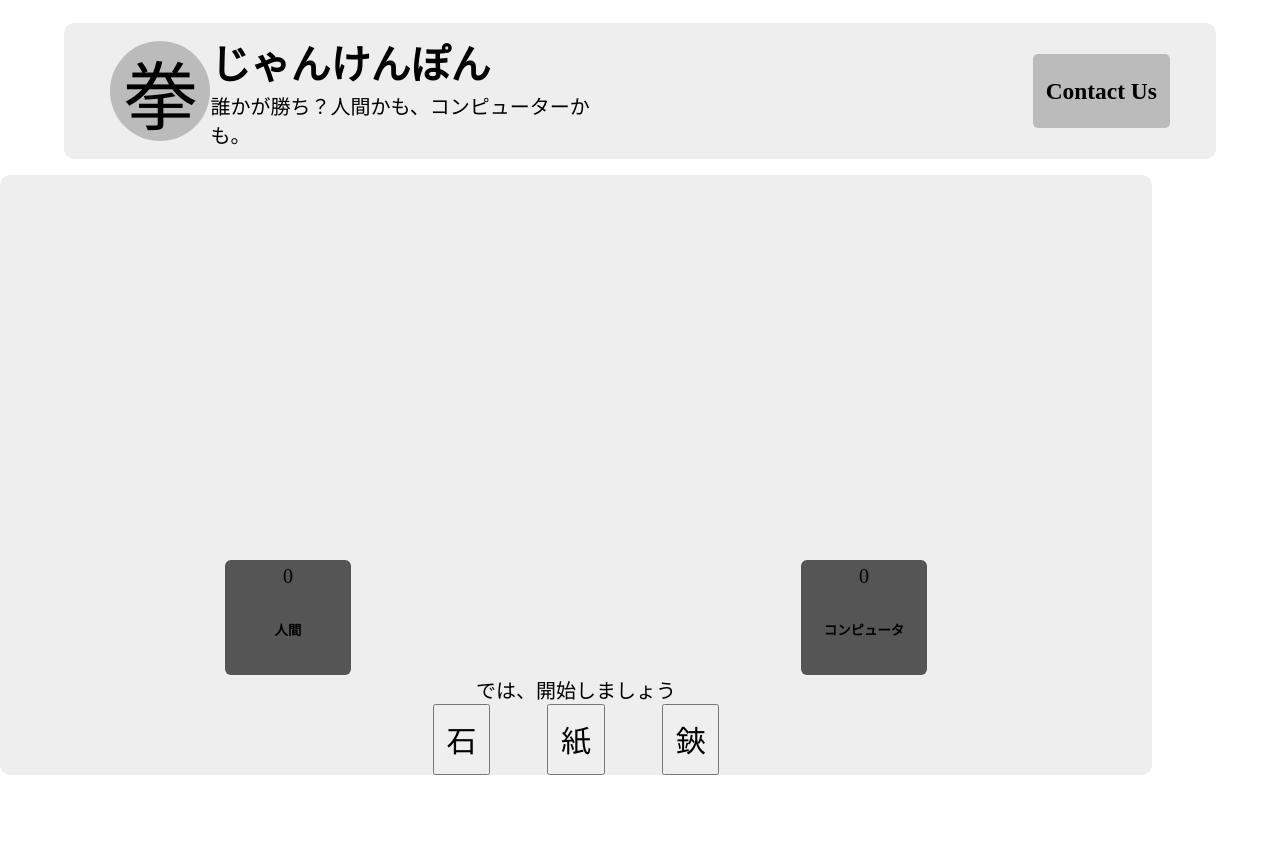
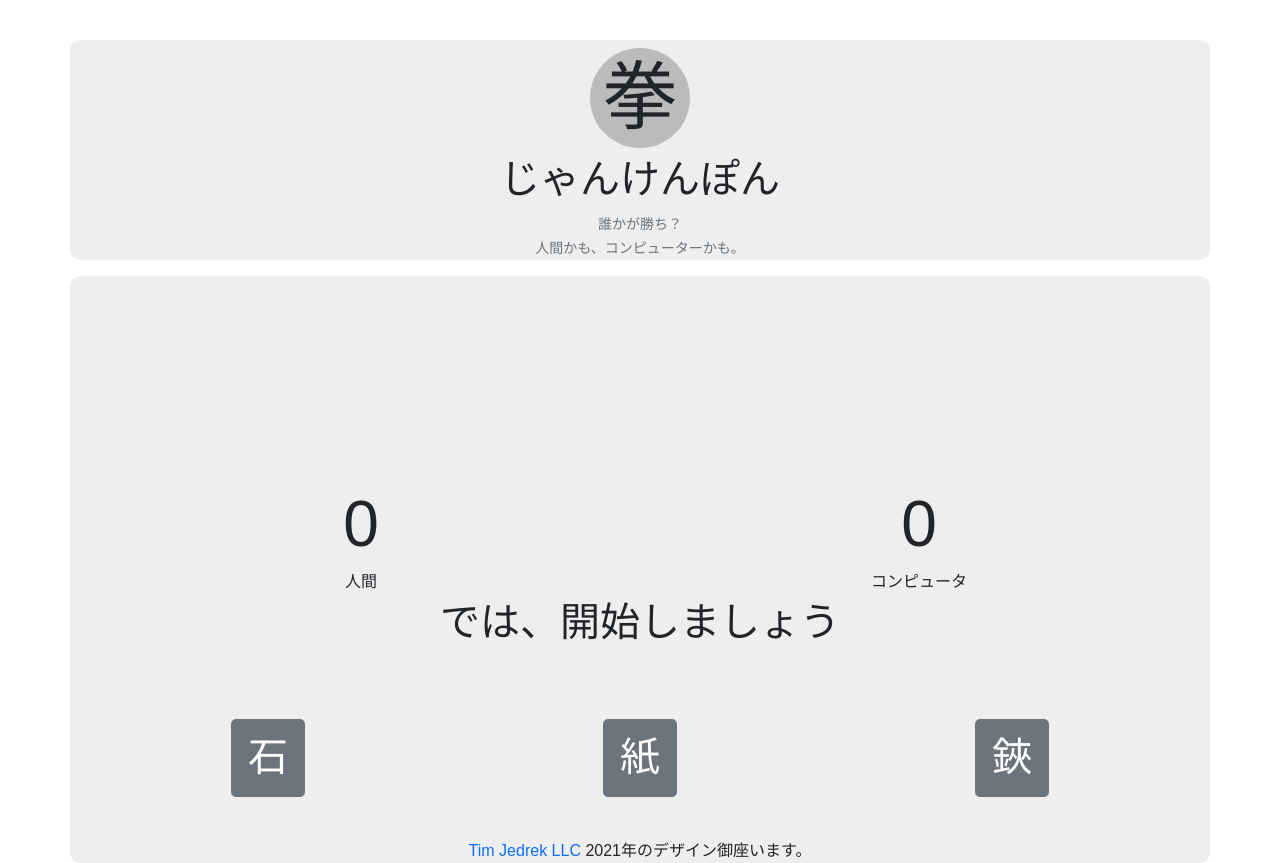
Before and after one commit to timjedrek/rock-paper-scissors, a plain HTML site: page index.html in a window 1280 px wide. Before the commit the page ends 800 px from the top, so only its background shows below. Drawn offline with nearby package versions, Linux system fonts and the light colour scheme; a web font is replaced by a local one.

Commit message:
implemented bootstrap

```diff
--- a/app.js
+++ b/app.js
@@ -25,7 +25,7 @@ function playRound(humanAnswer) {
     //Tie
     if (humanAnswer == computerAnswer) {
         roundWinner = "tie"
-        document.getElementById("status-area-box").innerHTML = `You chose ${humanAnswer} and the computer chose ${computerAnswer}. <h5>It's a tie<h5>`;
+        document.getElementById("status-area-box").innerHTML = `人間は${translate(humanAnswer)}。コンピュータは${translate(computerAnswer)}。<br>今回は引き分け`;
     }
 
     //Human Win
@@ -37,7 +37,7 @@ function playRound(humanAnswer) {
         roundWinner = "human";
         humanScore ++;
         document.getElementById("human-score-number").innerHTML = humanScore;
-        document.getElementById("status-area-box").innerHTML = `You chose ${humanAnswer} and the computer chose ${computerAnswer}. <h5>Human wins this round<h5>`;
+        document.getElementById("status-area-box").innerHTML = `人間は${translate(humanAnswer)}。コンピュータは${translate(computerAnswer)}。<br>今回は人間が勝った`;
     }
 
     //Computer Win
@@ -45,7 +45,7 @@ function playRound(humanAnswer) {
         roundWinner = "computer";
         computerScore ++;
         document.getElementById("computer-score-number").innerHTML = computerScore;
-        document.getElementById("status-area-box").innerHTML = `You chose ${humanAnswer} and the computer chose ${computerAnswer}. <h5>Computer wins this round<h5>`;
+        document.getElementById("status-area-box").innerHTML = `人間は${translate(humanAnswer)}。コンピュータは${translate(computerAnswer)}。<br>今回はコンピュータが勝った`;
     }
 
     scoreCounter();
@@ -60,15 +60,15 @@ function playRound(humanAnswer) {
 function scoreCounter() {
     if (humanScore >= 3) {
         winner = "human";
-        document.getElementById("status-area-box").innerHTML = `Human is the winner of the game. play again?`;
-        document.getElementById("user-selection").innerHTML = `<button onClick="bringBackSelection()">もう一回？</button>`
+        document.getElementById("status-area-box").innerHTML = `人間は成功です！`;
+        document.getElementById("user-selection").innerHTML = `<div class="col-sm-4 text-center"><button onClick="bringBackSelection()" class="btn btn-secondary btn-lg">もう一回？</button></div>`
         return ;
     }
 
     if (computerScore >= 3) {
         winner = "computer";
-        document.getElementById("status-area-box").innerHTML = `Computer is the winner of the game. Play again?`;
-        document.getElementById("user-selection").innerHTML = `<button onClick="bringBackSelection()">もう一回？</button>`
+        document.getElementById("status-area-box").innerHTML = `人間は失敗です！`;
+        document.getElementById("user-selection").innerHTML = `<div class="col-sm-4 text-center"><button onClick="bringBackSelection()" class="btn btn-secondary btn-lg">もう一回？</button></div>`
         return;
     }
 
@@ -88,9 +88,15 @@ function updateImage (humanAnswer, computerAnswer) {
 
 function bringBackSelection () {
     document.getElementById("user-selection").innerHTML = `
-    <button onclick="playRound('Rock')">石</button>
-    <button onClick="playRound('Paper')">紙</button>
-    <button onclick="playRound('Scissors')">鋏</button>
+    <div class="col-sm-4 text-center">
+        <button class="btn btn-secondary btn-lg" onclick="playRound('Rock')">石</button>
+    </div>
+    <div class="col-sm-4 text-center">
+        <button class="btn btn-secondary btn-lg" onClick="playRound('Paper')">紙</button>
+    </div>
+    <div class="col-sm-4 text-center">
+        <button class="btn btn-secondary btn-lg" onclick="playRound('Scissors')">鋏</button>
+    </div>
     `;
     reset();
     return;
@@ -102,7 +108,32 @@ function reset () {
     document.getElementById("computer-score-number").innerHTML = "0";
     document.getElementById("human-score-number").innerHTML = "0";
     document.getElementById("status-area-box").innerHTML = `では、開始しましょう`;
-    document.getElementById("selection-image-space-human").innerHTML = null;
-    document.getElementById("selection-image-space-computer").innerHTML = null;
+    document.getElementById("selection-image-space-human").innerHTML = `
+    <div class="image-container">
+        <img src="media/無い.png" alt="this is where the human hand goes">
+    </div>
+    `;
+    document.getElementById("selection-image-space-computer").innerHTML = `
+    <div class="image-container">
+        <img src="media/無い.png" alt="this is where the human hand goes">
+    </div>
+    `;
     return;
 }
+
+function translate(text) {
+    let translatedText;
+    if (text == "Rock") {
+        translatedText = "石";
+    }
+    else if (text == "Paper") {
+        translatedText = "紙";
+    }
+    else if (text == "Scissors") {
+        translatedText = "鋏";
+    }
+    else {
+        translatedText = "error"
+    }
+    return translatedText;
+}
--- a/index.html
+++ b/index.html
@@ -5,64 +5,110 @@
     <meta http-equiv="X-UA-Compatible" content="IE=edge">
     <meta name="viewport" content="width=device-width, initial-scale=1.0">
     <title>じゃんけんぽん</title>
-    <link rel="icon" type="image/x-icon" href=“media/favicon.ico">
-    <link rel="stylesheet" href="style.css">
+    <link rel="icon" type="image/x-icon" href="media/favicon.ico">
+    <link href="https://cdn.jsdelivr.net/npm/bootstrap@5.1.3/dist/css/bootstrap.min.css" rel="stylesheet">
+    <link rel="stylesheet" href="style2.css">
     <link rel="preconnect" href="https://fonts.googleapis.com">
     <link rel="preconnect" href="https://fonts.gstatic.com" crossorigin>
     <link href="https://fonts.googleapis.com/css2?family=Yuji+Boku&display=swap" rel="stylesheet">
 </head>
 <body>
-    <div class="header">
-        <div class="logo-container">
-            <div class="logo">
-                拳
+    <div class="header m-3">
+        <div class="container d-flex justify-content-center">
+            <div class="row ">
+                <div class="col-12">
+                    <div class="logo-container d-flex justify-content-center p-2">
+                        <div class="logo ">拳</div>
                     </div>
-            <div class="logo-text">
+                    <div class="logo-text col-md-12 text-center">
                         <h1>じゃんけんぽん</h1>
-                誰かが勝ち？人間かも、コンピューターかも。
-            </div>
-        </div>
-        <div class="menu">
-            <div class="menu-text">
-                <h3><a href="mailto:tim@timjedrek.com">Contact Us</a></h3>
+                        <small class="text-muted ">誰かが勝ち？<br/>人間かも、コンピューターかも。</small>
                     </div>
                 </div>
             </div>
-    <div class="game-container">
-        <div class="selection-image-space">
-            <div class="selection-image-space-human" id="selection-image-space-human">
-               <!-- <img src="media/お金持ち.png" alt="Scissors">-->
-            </div>
-            <div class="selection-image-space-computer" id="selection-image-space-computer">
-                <!-- <img src="media/お金持ち.png" alt="Paper"> -->
         </div>
     </div>
 
-        <div class="score-board">
-            <div class="human-score">
+
+    <div class="game-container container">
+        <div class="selection-image-space row justify-content-center">
+            <div class="selection-image-space-human col-sm-6 d-flex justify-content-center" id="selection-image-space-human">
+                <div class="image-container">
+                    <img src="media/無い.png" alt="this is where the human hand goes">
+                </div>
+            </div>
+            <div class="selection-image-space-computer col-sm-6 d-flex justify-content-center" id="selection-image-space-computer">
+                <div class="image-container">
+                    <img src="media/無い.png" alt="this is where the human hand goes">
+
+                </div>
+        </div>
+
+        <div class="score-board row">
+            <div class="human-score col-sm-6 d-flex justify-content-center">
                 <div id="human-score-number">0</div>
+            </div>
+
+            <div class="computer-score col-sm-6 d-flex justify-content-center">
+                <div id="computer-score-number">0</div>
+
+            </div>
+        </div>
+
+        <div class="score-board-players row">
+            <div class="col-sm-6 d-flex justify-content-center">
+                <div class="player-title">
                     <h6>人間</h6>
                 </div>
+            </div>
 
-            <div class="computer-score">
-                <div id="computer-score-number">0</div>
+            <div class="col-sm-6 d-flex justify-content-center">
+                <div class="player-title">
                     <h6>コンピュータ</h6>
                 </div>
             </div>
 
+        </div>
+
+        <div class="row ">
+            <div class="col-12 text-center ">
                     <div class="status-area">
-            <div id="status-area-box">
-                では、開始しましょう
+                        <h1 class="display-6" id="status-area-box">では、開始しましょう </h1>
+                    </div>
+                </h1>
             </div>
         </div>
 
-        <div id="user-selection" class="user-selection">
-            <button onclick="playRound('Rock')">石</button>
-            <button onClick="playRound('Paper')">紙</button>
-            <button onclick="playRound('Scissors')">鋏</button>
+        <div id="user-selection" class="user-selection row justify-content-md-center">
+            <div class="col-sm-4 text-center">
+                <button class="btn btn-secondary btn-lg" onclick="playRound('Rock')">石</button>
             </div>
+            <div class="col-sm-4 text-center">
+                <button class="btn btn-secondary btn-lg" onClick="playRound('Paper')">紙</button>
+            </div>
+            <div class="col-sm-4 text-center">
+                <button class="btn btn-secondary btn-lg" onclick="playRound('Scissors')">鋏</button>
+            </div>
+        </div>
+    </div>
+    <div class="container">
+        <div class="footer">
+            <div class="d-flex justify-content-center">
+                <div class="row">
+                    <div class="col-sm-12">
+                        <a href="http://timjedrek.com">Tim Jedrek LLC</a> <script>document.write(new Date().getFullYear())</script>年のデザイン御座います。
+                    </div>
+                </div>
+            </div>
+        </div>
+    </div>
+    <!--Load the brain-->
+    <script src="app.js"></script>
 
-    </div>
-    <script src="app.js"></script>
+    <!--Load bootstrap-->
+    <!-- jQuery library -->
+    <script src="https://ajax.googleapis.com/ajax/libs/jquery/3.5.1/jquery.min.js"></script>
+    <!-- Latest compiled JavaScript -->
+    <script src="https://maxcdn.bootstrapcdn.com/bootstrap/3.4.1/js/bootstrap.min.js"></script>
 </body>
 </html>
--- /dev/null
+++ b/style2.css
@@ -0,0 +1,65 @@
+div {
+    border-width: 0px;
+    border-color: red;
+    border-style: solid;
+}
+
+body {
+    font-family: 'Yuji Boku', serif;
+}
+
+.container {
+    background-color: #EEEEEE;
+    border-radius: 10px;
+}
+
+.logo {
+    height: 100px;
+    width: 100px;
+    background-color: #bbb;
+    font-size: 75px;
+    border-radius: 50%;
+    display: flex;
+    flex-direction: column;
+    justify-content: center;
+    align-items: center;
+}
+
+.human-score, .computer-score {
+    font-family: Arial, Helvetica, sans-serif;
+    font-size: 4rem;
+}
+
+.btn-secondary {
+    font-size: 40px;
+}
+
+.status-area {
+    height: 15vh;
+}
+
+.user-selection {
+    height: 15vh;
+}
+
+/*
+.selection-image-space {
+    height: 25vh;
+}
+
+.score-board {
+    height: 10vh;
+}
+
+
+
+
+*/
+
+.footer {
+    font-family: Arial, Helvetica, sans-serif;
+}
+
+.footer a {
+    text-decoration: none;
+}
```
Also changed, not shown: media/お金持ち.png (deleted), media/無い.png (added), 2 other files. Lines whose indentation alone changed are shown as unchanged.
